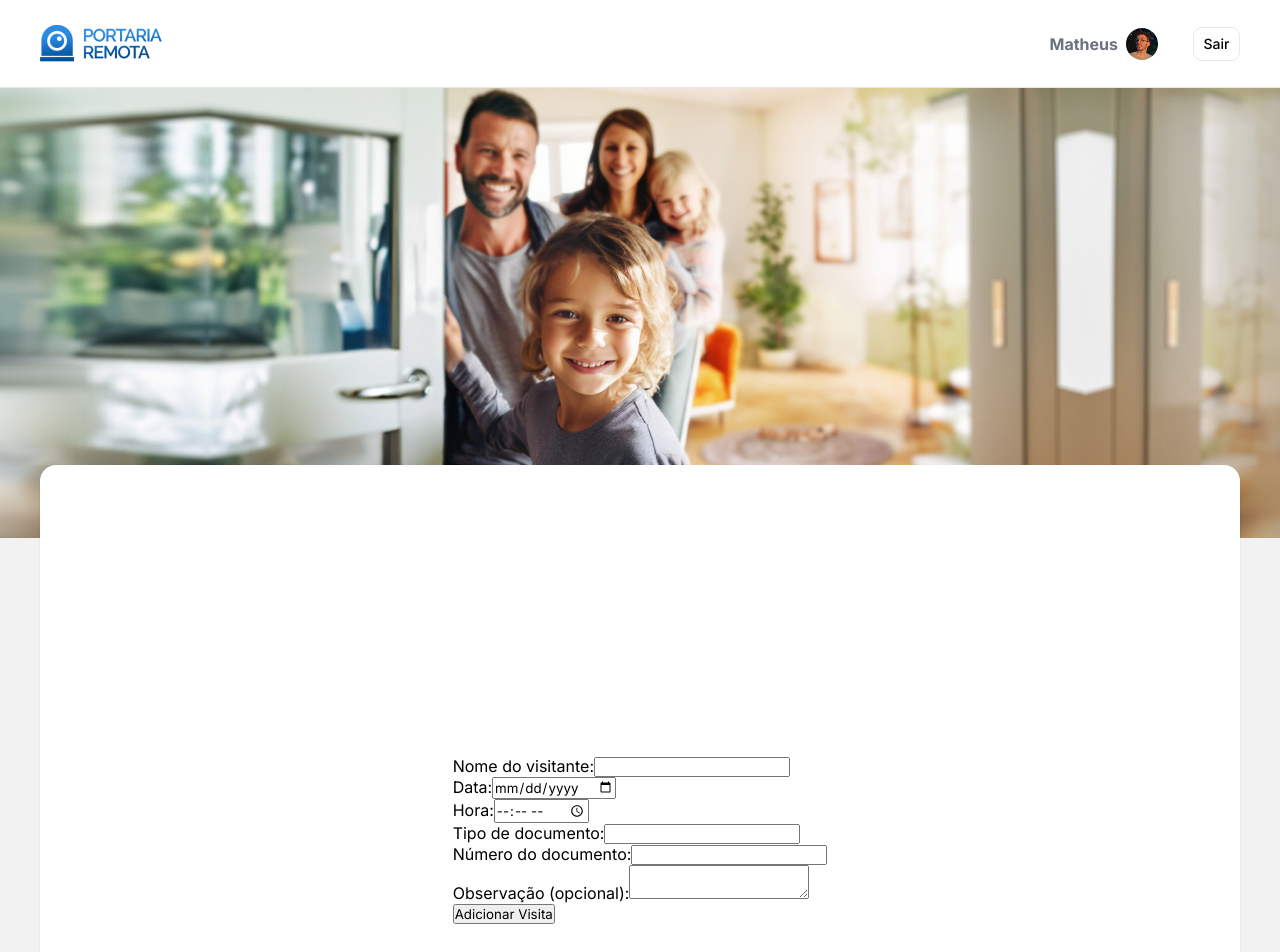
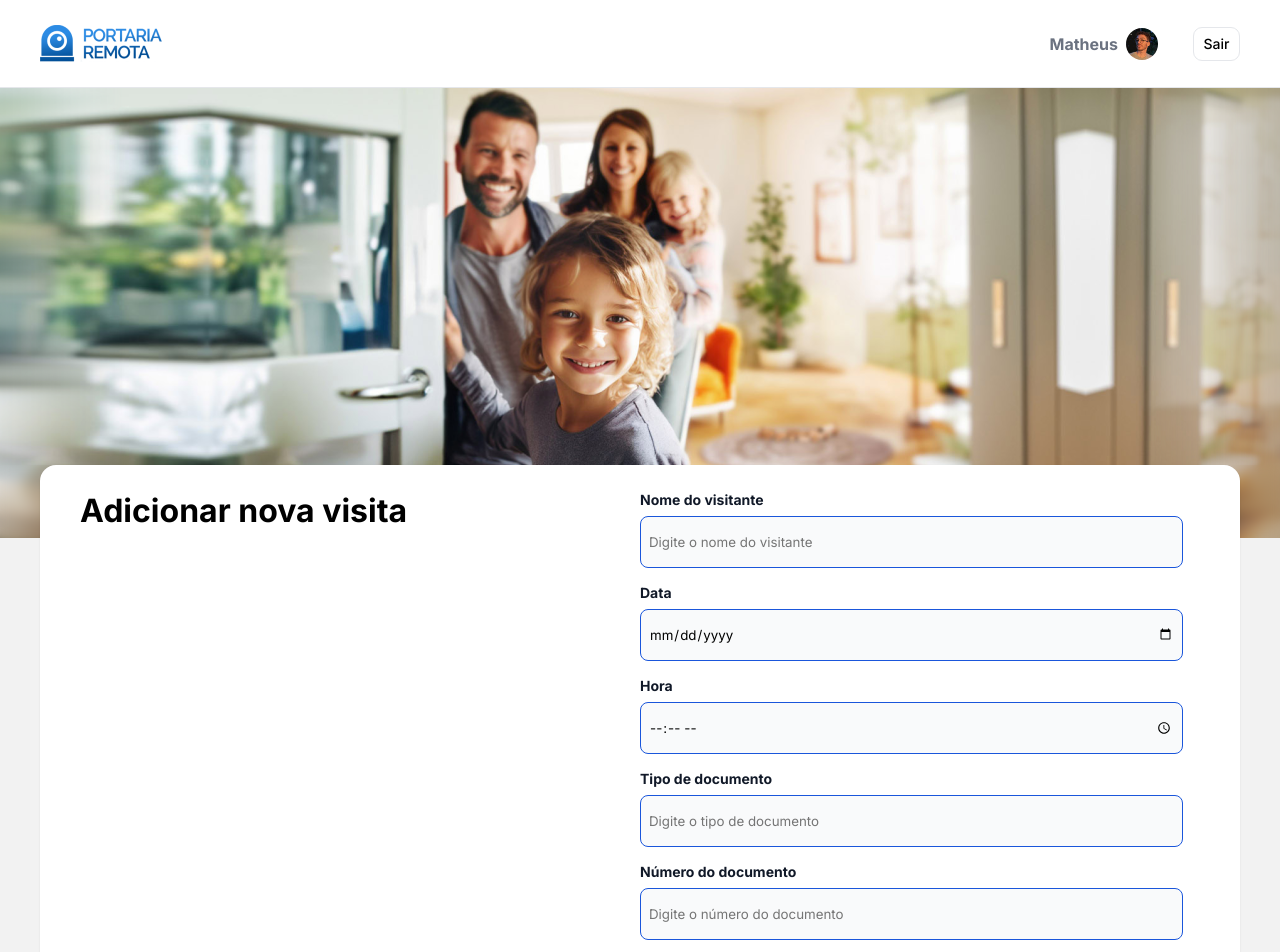
Before and after one commit to matheusrtomaz/SummerAcademy, a React (Vite) app in the folder portaria-remota/: page /cadastro in a window 1280 px wide. Shown: the top 952 px of the page. Built offline with nearby package versions, Linux system fonts and the light colour scheme.

Commit message:
css cadastro

```diff
--- a/portaria-remota/src/components/cadastrando/Cadastrando.module.css
+++ b/portaria-remota/src/components/cadastrando/Cadastrando.module.css
@@ -0,0 +1,81 @@
+.geral {
+    display: flex;
+    width: 1120px;
+    height: 698px;
+    display: grid;
+    grid-template-columns: repeat(2, 1fr);
+}
+
+.title {
+    display: flex;
+    justify-content: left;
+    align-items: top;
+}
+
+.container {
+    font-family: Arial, sans-serif;
+    margin: 0;
+    padding: 0;
+    display: flex;
+    justify-content: center;
+    align-items: center;
+    width: 543px;
+    height: 698px;
+}
+
+.form {
+    background-color: #fff;
+    /* padding: 20px; */
+    border-radius: 8px;
+    width: 100%;
+    height: 100%;
+    display: flex;
+    flex-direction: column;
+}
+
+.formGroup {
+    margin-bottom: 16px;
+}
+
+.label {
+    margin-bottom: 8px;
+    font-weight: bold;
+    display: block;
+    font-size: 14px;
+    color: var(--gray900);
+}
+
+.input {
+    padding: 8px;
+    border: 1px solid var(--prymary700);
+    background-color: var(--gray050);
+    border-radius: 8px;
+    ::placeholder {
+        color: var(--gray500);
+    }
+    width: 100%;
+    height: 52px;
+}
+
+.textarea {
+    padding: 8px;
+    border: 1px solid #ccc;
+    border-radius: 4px;
+    width: 100%;
+    resize: vertical;
+    height: 185px;
+}
+
+.button {
+    padding: 10px;
+    background-color: #28a745;
+    color: white;
+    border: none;
+    border-radius: 4px;
+    cursor: pointer;
+    font-size: 16px;
+}
+
+.button:hover {
+    background-color: #218838;
+}
--- a/portaria-remota/src/components/cadastrando/index.jsx
+++ b/portaria-remota/src/components/cadastrando/index.jsx
@@ -1,14 +1,15 @@
-import { useState, useContext } from 'react';
-import { VisitasContext } from '../../context/VisitasContext';
+import { useState, useContext } from "react";
+import { VisitasContext } from "../../context/VisitasContext";
+import styles from "./Cadastrando.module.css";
 
 export default function Cadastrando() {
     const { adicionarVisita } = useContext(VisitasContext);
-  const [name, setName] = useState('');
-  const [date, setDate] = useState('');
-  const [time, setTime] = useState('');
-  const [typedoc, setTipoDocumento] = useState('');
-  const [numdoc, setNumeroDocumento] = useState('');
-  const [obs, setObservacao] = useState('');
+    const [name, setName] = useState("");
+    const [date, setDate] = useState("");
+    const [time, setTime] = useState("");
+    const [typedoc, setTipoDocumento] = useState("");
+    const [numdoc, setNumeroDocumento] = useState("");
+    const [obs, setObservacao] = useState("");
 
     const handleSubmit = (e) => {
         e.preventDefault();
@@ -22,71 +23,191 @@ export default function Cadastrando() {
         };
         adicionarVisita(novaVisita);
         // Limpar o formulário após o envio
-    setName('');
-    setDate('');
-    setTime('');
-    setTipoDocumento('');
-    setNumeroDocumento('');
-    setObservacao('');
+        setName("");
+        setDate("");
+        setTime("");
+        setTipoDocumento("");
+        setNumeroDocumento("");
+        setObservacao("");
     };
 
     return (
-    <div>
-      <form onSubmit={handleSubmit}>
-        <div>
-          <label>Nome do visitante:</label>
+      <div className={styles.geral}>
+        <div className={styles.title}>
+          <h1>Adicionar nova visita</h1>
+        </div>
+        <div className={styles.container}>
+          <form onSubmit={handleSubmit} className={styles.form}>
+            <div className={styles.formGroup}>
+              <label className={styles.label}>
+                Nome do visitante
+              </label>
               <input
                 type="text"
                 value={name}
                 onChange={(e) => setName(e.target.value)}
+                className={styles.input}
+                placeholder="Digite o nome do visitante"
                 required
               />
             </div>
-        <div>
-          <label>Data:</label>
+            <div className={styles.formGroup}>
+              <label className={styles.label}>Data</label>
               <input
                 type="date"
                 value={date}
                 onChange={(e) => setDate(e.target.value)}
+                className={styles.input}
+                placeholder="Selecione a data"
                 required
               />
             </div>
-        <div>
-          <label>Hora:</label>
+            <div className={styles.formGroup}>
+              <label className={styles.label}>Hora</label>
               <input
                 type="time"
                 value={time}
                 onChange={(e) => setTime(e.target.value)}
+                className={styles.input}
+                placeholder="Selecione a hora"
                 required
               />
             </div>
-        <div>
-          <label>Tipo de documento:</label>
+            <div className={styles.formGroup}>
+              <label className={styles.label}>
+                Tipo de documento
+              </label>
               <input
                 type="text"
                 value={typedoc}
                 onChange={(e) => setTipoDocumento(e.target.value)}
+                className={styles.input}
+                placeholder="Digite o tipo de documento"
                 required
               />
             </div>
-        <div>
-          <label>Número do documento:</label>
+            <div className={styles.formGroup}>
+              <label className={styles.label}>
+                Número do documento
+              </label>
               <input
                 type="text"
                 value={numdoc}
                 onChange={(e) => setNumeroDocumento(e.target.value)}
+                className={styles.input}
+                placeholder="Digite o número do documento"
                 required
               />
             </div>
-        <div>
-          <label>Observação (opcional):</label>
+            <div className={styles.formGroup}>
+              <label className={styles.label}>
+                Observação (opcional)
+              </label>
               <textarea
                 value={obs}
                 onChange={(e) => setObservacao(e.target.value)}
+                className={styles.textarea}
+                placeholder="Digite a observação"
               />
             </div>
-        <button type="submit">Adicionar Visita</button>
+            <button type="submit" className={styles.button}>
+              Adicionar Visita
+            </button>
           </form>
+        </div>
       </div>
     );
 }
+
+// import { useState, useContext } from 'react';
+// import { VisitasContext } from '../../context/VisitasContext';
+
+// export default function Cadastrando() {
+//   const { adicionarVisita } = useContext(VisitasContext);
+//   const [name, setName] = useState('');
+//   const [date, setDate] = useState('');
+//   const [time, setTime] = useState('');
+//   const [typedoc, setTipoDocumento] = useState('');
+//   const [numdoc, setNumeroDocumento] = useState('');
+//   const [obs, setObservacao] = useState('');
+
+//   const handleSubmit = (e) => {
+//     e.preventDefault();
+//     const novaVisita = {
+//       nome: name,
+//       data: date,
+//       hora: time,
+//       tipoDocumento: typedoc,
+//       numeroDocumento: numdoc,
+//       observacao: obs,
+//     };
+//     adicionarVisita(novaVisita);
+//     // Limpar o formulário após o envio
+//     setName('');
+//     setDate('');
+//     setTime('');
+//     setTipoDocumento('');
+//     setNumeroDocumento('');
+//     setObservacao('');
+//   };
+
+//   return (
+//     <div>
+//       <form onSubmit={handleSubmit}>
+//         <div>
+//           <label>Nome do visitante:</label>
+//           <input
+//             type="text"
+//             value={name}
+//             onChange={(e) => setName(e.target.value)}
+//             required
+//           />
+//         </div>
+//         <div>
+//           <label>Data:</label>
+//           <input
+//             type="date"
+//             value={date}
+//             onChange={(e) => setDate(e.target.value)}
+//             required
+//           />
+//         </div>
+//         <div>
+//           <label>Hora:</label>
+//           <input
+//             type="time"
+//             value={time}
+//             onChange={(e) => setTime(e.target.value)}
+//             required
+//           />
+//         </div>
+//         <div>
+//           <label>Tipo de documento:</label>
+//           <input
+//             type="text"
+//             value={typedoc}
+//             onChange={(e) => setTipoDocumento(e.target.value)}
+//             required
+//           />
+//         </div>
+//         <div>
+//           <label>Número do documento:</label>
+//           <input
+//             type="text"
+//             value={numdoc}
+//             onChange={(e) => setNumeroDocumento(e.target.value)}
+//             required
+//           />
+//         </div>
+//         <div>
+//           <label>Observação (opcional):</label>
+//           <textarea
+//             value={obs}
+//             onChange={(e) => setObservacao(e.target.value)}
+//           />
+//         </div>
+//         <button type="submit">Adicionar Visita</button>
+//       </form>
+//     </div>
+//   );
+// }
```
Lines whose indentation alone changed are shown as unchanged.
